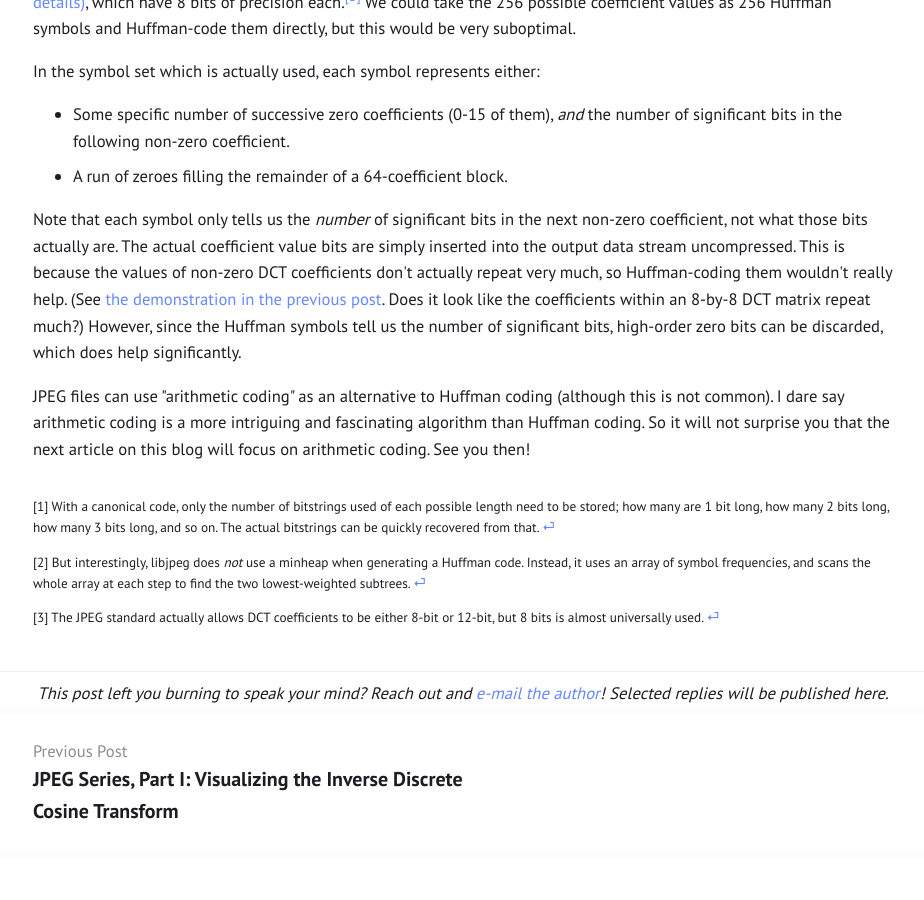
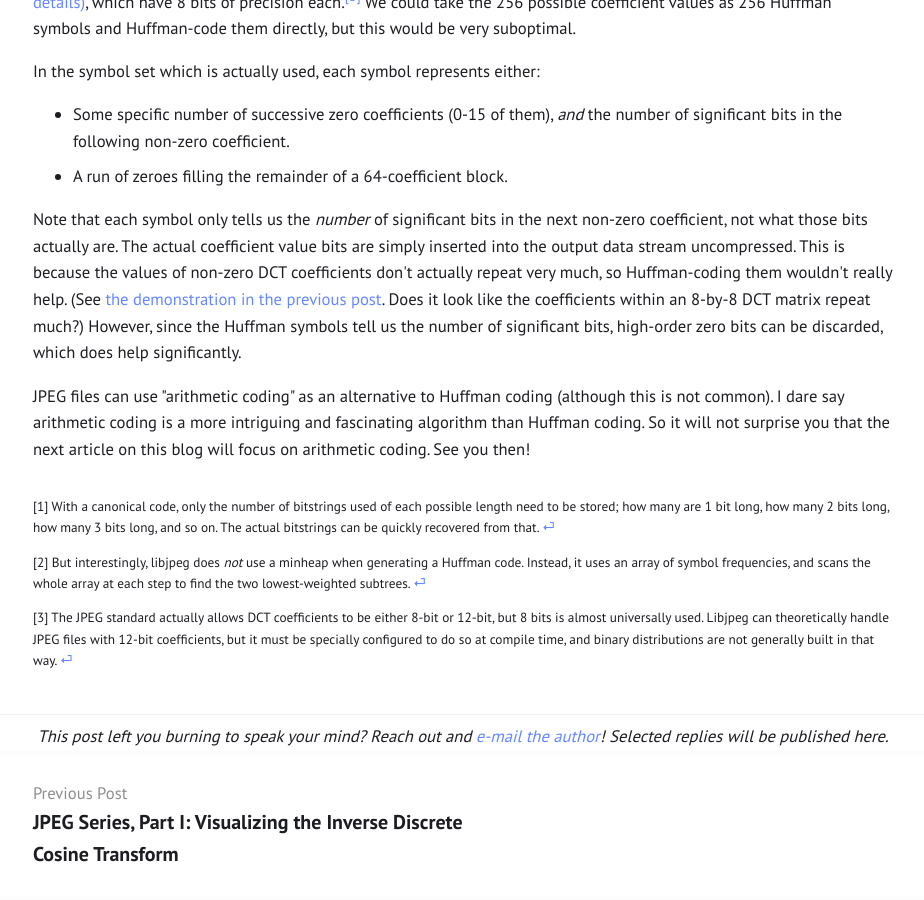
Before and after one commit to alexdowad/alexdowad.github.io, a Jekyll site: the page built from _posts/2021-05-16-huffman-coding.html, in a window 1280 px wide and 900 px high, scrolled down 12457 px. Shown: the whole window, without its empty margins (177-1101 px from the left). Built offline with Jekyll 4.4.1, drawn with Linux system fonts in a browser that asks for light colours; before the commit the page ends 13314 px from its top, so only the background shows below that; some of the changed text lies outside the part shown.

Commit message:
Tweaks to Huffman coding post

```diff
--- a/_posts/2021-05-16-huffman-coding.html
+++ b/_posts/2021-05-16-huffman-coding.html
@@ -247,10 +247,10 @@
 <div style='--ratio:160/45'>
   <div class='container'>
     <div id='animation0' class='tree' style='flex-basis: 45%; text-align: center; border-right: 1px solid #aaa'>
-      <h3 style='margin-top: 0.5em'>Bottom-up</h3>
+      <h3 style='margin-top: 0.35em'>Bottom-up</h3>
     </div>
     <div id='animation1' class='tree' style='flex-basis: 55%; text-align: center'>
-      <h3 style='margin-top: 0.5em'>Top-down</h3>
+      <h3 style='margin-top: 0.35em'>Top-down</h3>
     </div>
   </div>
 </div>
@@ -484,7 +484,7 @@
 
 <p id='footnote2' style='font-size: 0.8em'>[2] But interestingly, libjpeg does <i>not</i> use a minheap when generating a Huffman code. Instead, it uses an array of symbol frequencies, and scans the whole array at each step to find the two lowest-weighted subtrees. <a href='#fnref2'>⏎</a></p>
 
-<p id='footnote3' style='font-size: 0.8em'>[3] The JPEG standard actually allows DCT coefficients to be either 8-bit or 12-bit, but 8 bits is almost universally used. <a href='#fnref3'>⏎</a></p>
+<p id='footnote3' style='font-size: 0.8em'>[3] The JPEG standard actually allows DCT coefficients to be either 8-bit or 12-bit, but 8 bits is almost universally used. Libjpeg can theoretically handle JPEG files with 12-bit coefficients, but it must be specially configured to do so at compile time, and binary distributions are not generally built in that way. <a href='#fnref3'>⏎</a></p>
 
 <script>
   'use strict';
```
Also changed, not shown: other parts of _posts/2021-05-16-huffman-coding.html (+1 -1 lines).
